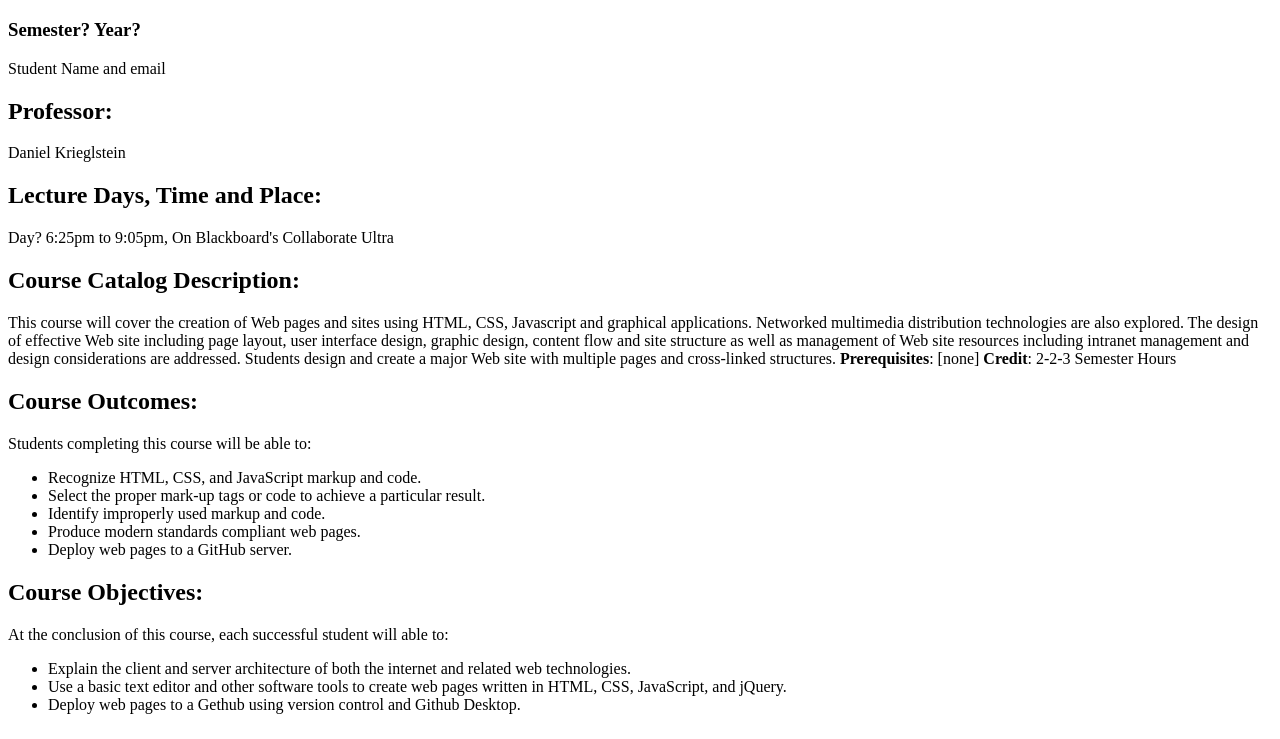
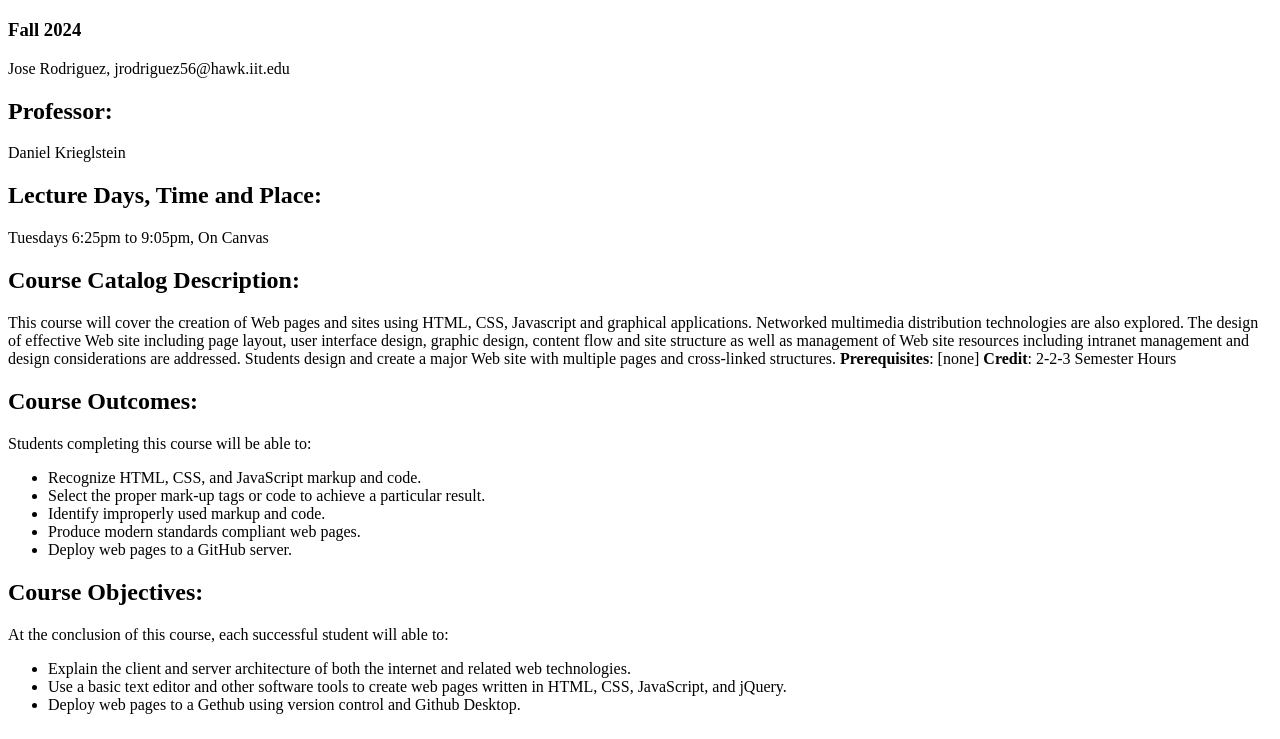
Before and after one commit to Jose280904/webdev_lab2, a plain HTML site: page index.html in a window 1280 px wide. Shown: the part 61-800 px from the top of the page. Drawn offline with Linux system fonts and the light colour scheme.

Commit message:
Update index.html

```diff
--- a/index.html
+++ b/index.html
@@ -6,12 +6,12 @@
 </head>
 <body>
   <h1>ITMD-361 Internet Technologies and Web Design</h1>
-  <h3>Semester? Year?</h3>
-  <p>Student Name and email</p>
+  <h3>Fall 2024</h3>
+  <p>Jose Rodriguez, jrodriguez56@hawk.iit.edu</p>
   <h2>Professor:</h2>
   <p>Daniel Krieglstein</p>
   <h2>Lecture Days, Time and Place:</h2>
-  <p>Day? 6:25pm to 9:05pm, On Blackboard's Collaborate Ultra</p>
+  <p>Tuesdays 6:25pm to 9:05pm, On Canvas</p>
   <h2>Course Catalog Description:</h2>
   <p>This course will cover the creation of Web pages and sites using HTML, CSS, Javascript and graphical applications. Networked multimedia distribution technologies are also explored. The design of effective Web site including page layout, user interface design, graphic design, content flow and site structure as well as management of Web site resources including intranet management and design considerations are addressed. Students design and create a major Web site with multiple pages and cross-linked structures. <strong>Prerequisites</strong>: [none] <strong>Credit</strong>: 2-2-3 Semester Hours</p>
   <h2>Course Outcomes:</h2>
```
